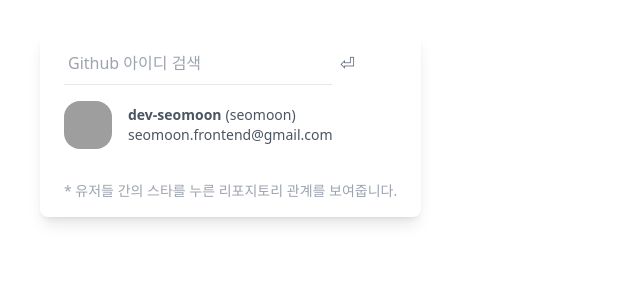
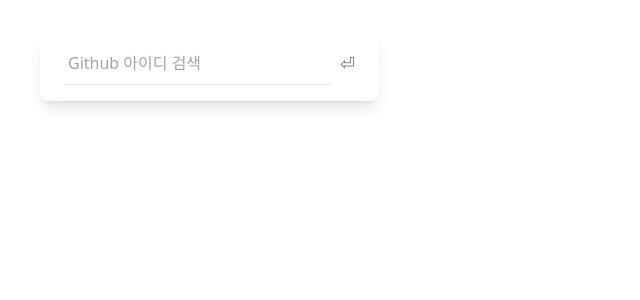
Before and after one commit to Pre-Onboarding-FE-Team07/wanted-codestates-project-7-7-2, a React (Create React App) app: page / in a window 1280 px wide. Shown: the top 300 px of the page, without its empty margins (0-640 px from the left). Built offline with nearby package versions, Linux system fonts and the light colour scheme; grey boxes are pictures that could not be loaded.

Commit message:
remove test object

```diff
--- a/src/App.tsx
+++ b/src/App.tsx
@@ -10,13 +10,7 @@
 };
 
 export default function App() {
-  const [user, setUser] = useState<UserType | null>({
-    id: '52448114',
-    name: 'seomoon',
-    login: 'dev-seomoon',
-    imgUrl: 'https://avatars.githubusercontent.com/u/52448114?v=4',
-    contact: 'seomoon.frontend@gmail.com',
-  });
+  const [user, setUser] = useState<UserType | null>(null);
 
   return (
     <div className="relative text-lg">
```
